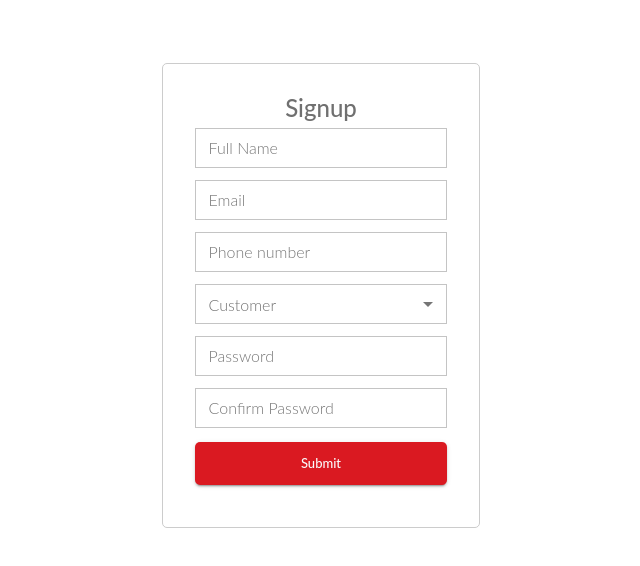
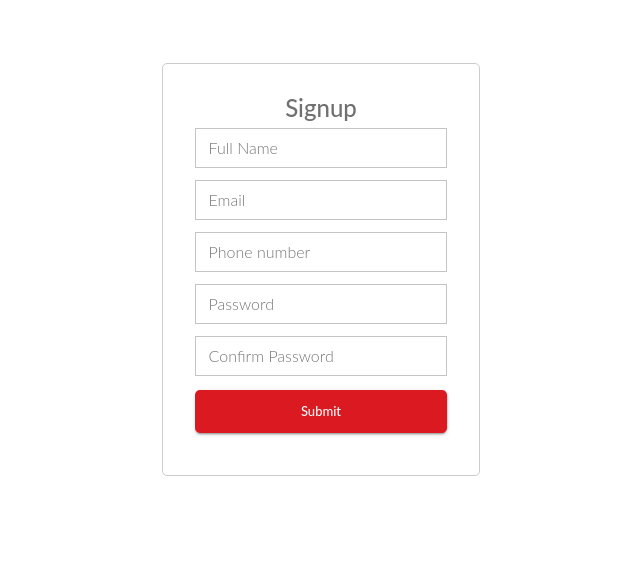
Before and after one commit to OmaritoAtPoly/musala-client, a React (Create React App) app: page / in a window 1280 px wide. Shown: the top 566 px of the page, without its empty margins (319-959 px from the left). Built offline with nearby package versions, Linux system fonts and the light colour scheme.

Commit message:
validate form

```diff
--- a/src/domain/user/component/SignupForm.tsx
+++ b/src/domain/user/component/SignupForm.tsx
@@ -1,18 +1,16 @@
 import { TextField, Typography } from '@material-ui/core';
 import { makeStyles } from '@material-ui/styles';
-import { Form, Formik, ErrorMessage } from 'formik';
+import { ErrorMessage, Form, Formik } from 'formik';
 import React from 'react';
+import * as Yup from 'yup';
 import { PrimaryButton } from '../../../component/PrimaryButton';
-import { SelectInput } from '../../../component/SelectInput';
+import { phoneRegExp } from '../../../constants';
 import theme from '../../../theme';
 import { SignupInitValue, SignupInput } from '../container/Signup';
-import * as Yup from 'yup';
-import { phoneRegExp } from '../../../constants';
 
 
 interface Props {
     initialValues: SignupInitValue
-    roles: any[];
     onSignup: (values: SignupInput) => void;
 }
 
@@ -23,13 +21,12 @@ const validationSchema = Yup.object({
     phone: Yup.string().matches(phoneRegExp, "Phone number is not valid")
         .required('Phone is required'),
     password: Yup.string().required('Password is required'),
-    role: Yup.string().oneOf(['HOST', 'CUSTOMER']).required('Role is required'),
     confirmPassword: Yup.string()
-        .required('This field is required')
+        .required('Confirm password is required')
         .oneOf([Yup.ref('password'), ''], 'Passwords must match')
 });
 
-export const SignupForm = ({ initialValues, roles, onSignup }: Props) => {
+export const SignupForm = ({ initialValues, onSignup }: Props) => {
     const classes = useStyles()
     return (
         <Formik
@@ -81,17 +78,6 @@ export const SignupForm = ({ initialValues, roles, onSignup }: Props) => {
                         fullWidth
                     />
                     {errors.phone && touched.phone ? (<ErrorMessage name="phone" component="div" />) : null}
-                    <SelectInput
-                        onChange={handleChange}
-                        id="role"
-                        name="role"
-                        fullWidth
-                        size={'small'}
-                        margin="dense"
-                        value={values.role}
-                        selectableOptions={roles}
-                    />
-                    {errors.role && touched.role ? (<ErrorMessage name="role" component="div" />) : null}
                     <TextField
                         variant="outlined"
                         margin="dense"
--- a/src/domain/user/container/Signup.tsx
+++ b/src/domain/user/container/Signup.tsx
@@ -1,17 +1,11 @@
 import React from 'react'
 import { SignupForm } from '../component/SignupForm'
-
-enum UserRole {
-    HOST = 'HOST',
-    CUSTOMER = 'CUSTOMER'
-}
 
 export type SignupInput = {
     fullName: string;
     email: string;
     phone: string;
     password: string;
-    role: string;
 }
 
 export type SignupInitValue = {
@@ -20,7 +14,6 @@ export type SignupInitValue = {
     phone: string;
     password: string;
     confirmPassword: string;
-    role: string;
 }
 
 export const Signup = () => {
@@ -28,7 +21,7 @@ export const Signup = () => {
         alert(JSON.stringify(values, null, 2));
     }
 
-    return <SignupForm initialValues={getInitValue()} onSignup={handleSignup} roles={getRoles()} />
+    return <SignupForm initialValues={getInitValue()} onSignup={handleSignup} />
 }
 
 const getInitValue = (): SignupInitValue => {
@@ -38,19 +31,5 @@ const getInitValue = (): SignupInitValue => {
         phone: '',
         password: '',
         confirmPassword: '',
-        role: UserRole.CUSTOMER
     }
 }
-
-const getRoles = () => {
-    return [
-        {
-            label: 'Host',
-            value: 'HOST'
-        },
-        {
-            label: 'Customer',
-            value: 'CUSTOMER'
-        }
-    ]
-}
```
